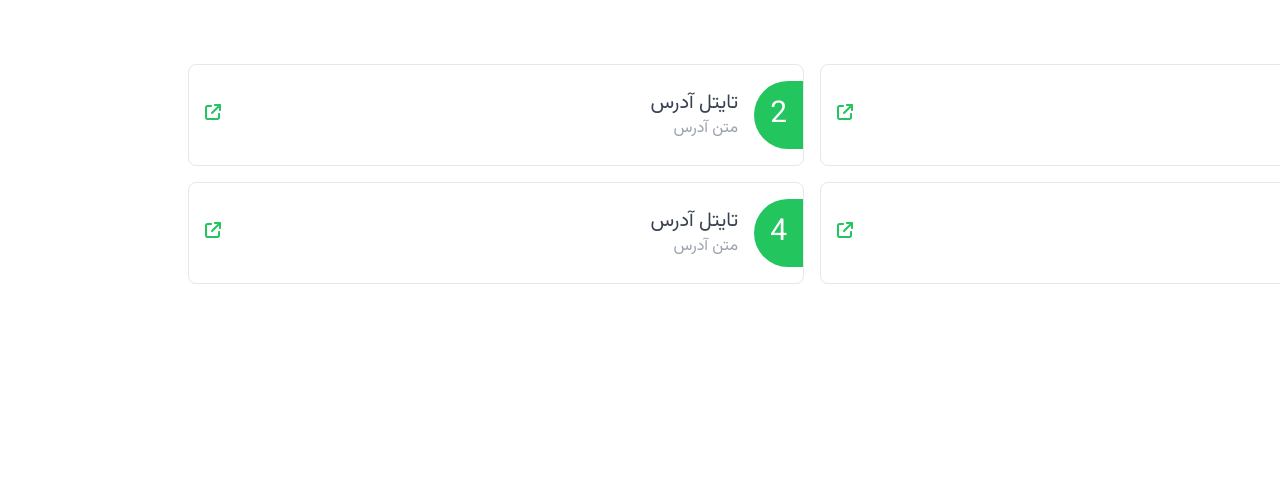
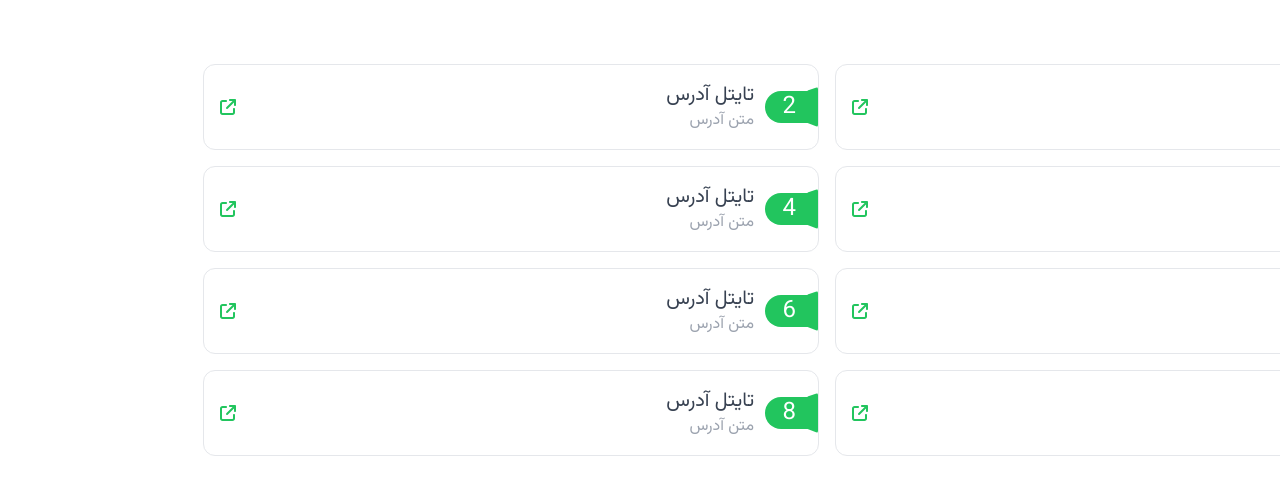
Before and after one commit to LilArash/Recycle, a React (Create React App) app: page / in a window 1280 px wide. Shown: the top 494 px of the page. Built offline with nearby package versions, Linux system fonts and the light colour scheme.

Commit message:
minor css changes

```diff
--- a/public/AddressList.json
+++ b/public/AddressList.json
@@ -26,5 +26,33 @@
         "address": "متن آدرس",
         "lng": "51.669645",
         "lat": "32.659429"
+    },
+    {
+        "id": 5,
+        "title": "تایتل آدرس",
+        "address": "متن آدرس",
+        "lng": "51.669645",
+        "lat": "32.659429"
+    },
+    {
+        "id": 6,
+        "title": "تایتل آدرس",
+        "address": "متن آدرس",
+        "lng": "51.669645",
+        "lat": "32.659429"
+    },
+    {
+        "id": 7,
+        "title": "تایتل آدرس",
+        "address": "متن آدرس",
+        "lng": "51.669645",
+        "lat": "32.659429"
+    },
+    {
+        "id": 8,
+        "title": "تایتل آدرس",
+        "address": "متن آدرس",
+        "lng": "51.669645",
+        "lat": "32.659429"
     }
 ]
--- a/src/App.js
+++ b/src/App.js
@@ -2,6 +2,7 @@ import logo from './logo.svg';
 import { AddAdress } from './pages/AddAdress'
 import { AddressCard } from './components/AddressCard';
 import { AddressList } from './pages/AddressList';
+import { Test } from './components/test';
 import './App.css';
 
 function App() {
--- a/src/components/AddressCard.jsx
+++ b/src/components/AddressCard.jsx
@@ -1,34 +1,49 @@
 import { MapComponent } from "./MapComponent"
 import { FontAwesomeIcon } from "@fortawesome/react-fontawesome"
-import { faExternalLink } from "@fortawesome/free-solid-svg-icons"
+import { faExternalLink, faTrashCan } from "@fortawesome/free-solid-svg-icons"
 import { useState } from "react"
 export function AddressCard({ title, address, number, lng, lat }) {
     const [showMap, setShowMap] = useState(false)
 
 
     return (
-        <div onClick={() => setShowMap((s) => !s)} className="flex relative flex-col border rounded-lg gap-2">
-            <div className="flex justify-between items-center">
-                <div className="flex items-center gap-4 rounded-lg my-4 mr-0 pr-0 ">
-                    <div className="bg-green-500 rounded-l-full p-4 text-center">
-                        <p className="text-3xl text-white ">{number}</p>
+        <div onClick={() => setShowMap((s) => !s)} className={`flex relative flex-col ${showMap ? "border border-green-500" : "border"} rounded-xl gap-2 cursor-pointer`}>
+            <div className="flex justify-between items-center ">
+                <div className="flex items-center justify-between w-full gap-4 rounded-lg my-4 mr-0 pr-0  h-full ">
+                    <div className="flex items-center gap-6">
+                        <div className=" rounded-l-full text-center flex items-center justify-start">
+                            <div style={{
+                                clipPath: 'polygon(74% 9%, 100% 0, 100% 100%, 74% 90%)'
+                            }} className="bg-green-500 size-10 rounded-r-sm"></div>
+                            <div style={{
+                                right: '0.3rem'
+                            }}
+                            className="h-8 absolute w-12 rounded-l-full rounded-r-lg bg-green-500 text-white flex items-center justify-center">
+                                <p className="text-2xl ">{number}</p>
+                            </div>
+                        </div>
+                        <div>
+                            <h2 className="text-gray-700 text-xl">{title}</h2>
+                            <p className="text-gray-400">{address}</p>
+                        </div>
                     </div>
-                    <div>
-                        <h2 className="text-gray-700 text-xl">{title}</h2>
-                        <p className="text-gray-400">{address}</p>
+                    <div className="p-4 rounded-lg flex justify-center gap-2 -z-50 ">
+                        <FontAwesomeIcon className="text-green-500 " icon={faExternalLink} />
+                        {
+                            showMap && (
+                                <FontAwesomeIcon className="text-green-500 " icon={faTrashCan} />
+                            )
+                        }
                     </div>
+                </div>
 
-                </div>
-                <div className="m-4  ">
-                    <FontAwesomeIcon className="text-green-500 " icon={faExternalLink} />
-                </div>
             </div>
             {
                 showMap && (
 
-                        <div className="p-4 pt-0 absolute  z-50 w-full h-56">
-                            <MapComponent latitude={lat} longitude={lng} />
-                        </div>
+                    <div className="p-4 bg-white border border-green-500 border-t-0 rounded-b-xl h-auto top-[4.5rem] absolute z-50 w-full">
+                        <MapComponent latitude={lat} longitude={lng} />
+                    </div>
 
                 )
             }
--- a/src/components/MapComponent.jsx
+++ b/src/components/MapComponent.jsx
@@ -41,7 +41,7 @@ export function MapComponent({ latitude, longitude }) {
     return (
         <div
             ref={mapContainer}
-            className="w-full h-56 rounded-lg border"
+            className="w-full h-72 rounded-lg border"
         />
     );
 }
--- /dev/null
+++ b/src/components/test.jsx
@@ -0,0 +1,13 @@
+import { FontAwesomeIcon } from "@fortawesome/react-fontawesome"
+import { faExternalLink } from "@fortawesome/free-solid-svg-icons"
+export function Test() {
+    return (
+        <div className="flex border h-10 rounded-lg m-4 justify-between items-center group">
+            <div className="bg-red-500 h-full w-[90%] rounded-lg">
+
+            </div>
+            <FontAwesomeIcon className=" group-hover:bg-green-500 h-full size-5 w-[10%]" icon={faExternalLink} />
+
+        </div>
+    )
+}
--- a/src/pages/AddressList.jsx
+++ b/src/pages/AddressList.jsx
@@ -13,7 +13,7 @@ export function AddressList() {
     return (
         <div className="m-4">
             <h1 className="text-2xl mb-4">آدرس ها</h1>
-            <div className="grid grid-cols-2 gap-4">
+            <div className="flex flex-col md:grid md:grid-cols-2 gap-4">
                 {
                     addresses.map((address, index) => {
 
```
